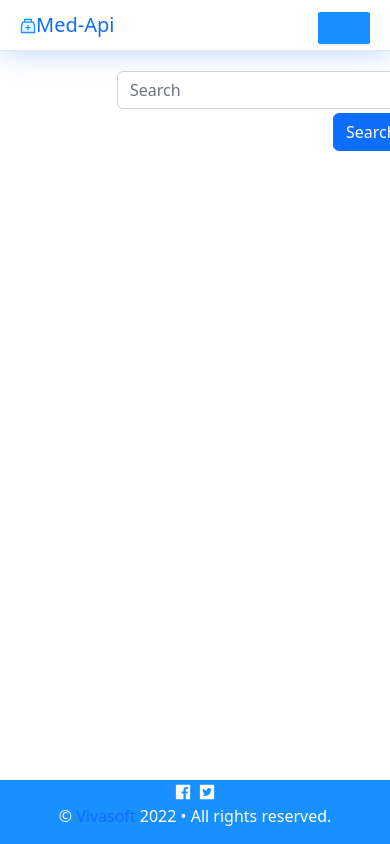
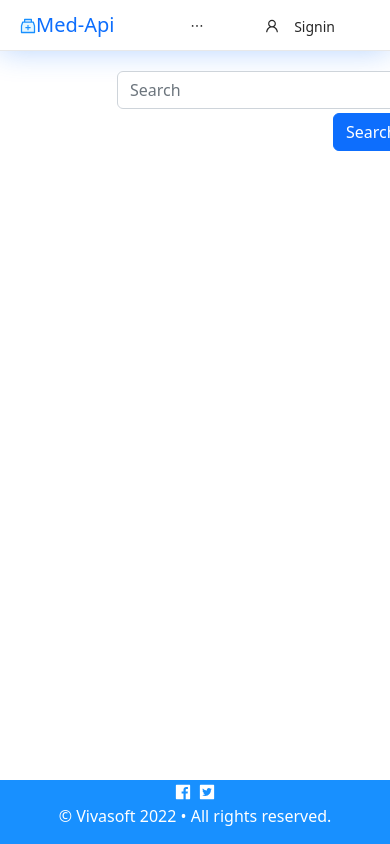
Before and after one commit to nabin47/med-api, a React (Create React App) app in the folder client/: page / in a window 390 px wide. Shown: the top 844 px of the page. Built offline with nearby package versions, Linux system fonts and the light colour scheme.

Commit message:
Remove nav media query to remove icon bug

```diff
--- a/client/src/App.css
+++ b/client/src/App.css
@@ -120,14 +120,14 @@
 }
 
 @media (max-width: 767px) {
-  .barsMenu {
+  /* .barsMenu {
     display: inline-block !important;
-  }
+  } */
 
-  .leftMenu,
+  /* .leftMenu,
   .rightMenu {
     display: none;
-  }
+  } */
 
   .logo a {
     margin-left: -20px;
@@ -213,3 +213,7 @@
 .footer-icons {
   margin: 1%;
 }
+
+.copyright>a {
+  color: #ffffff !important;
+}
```
